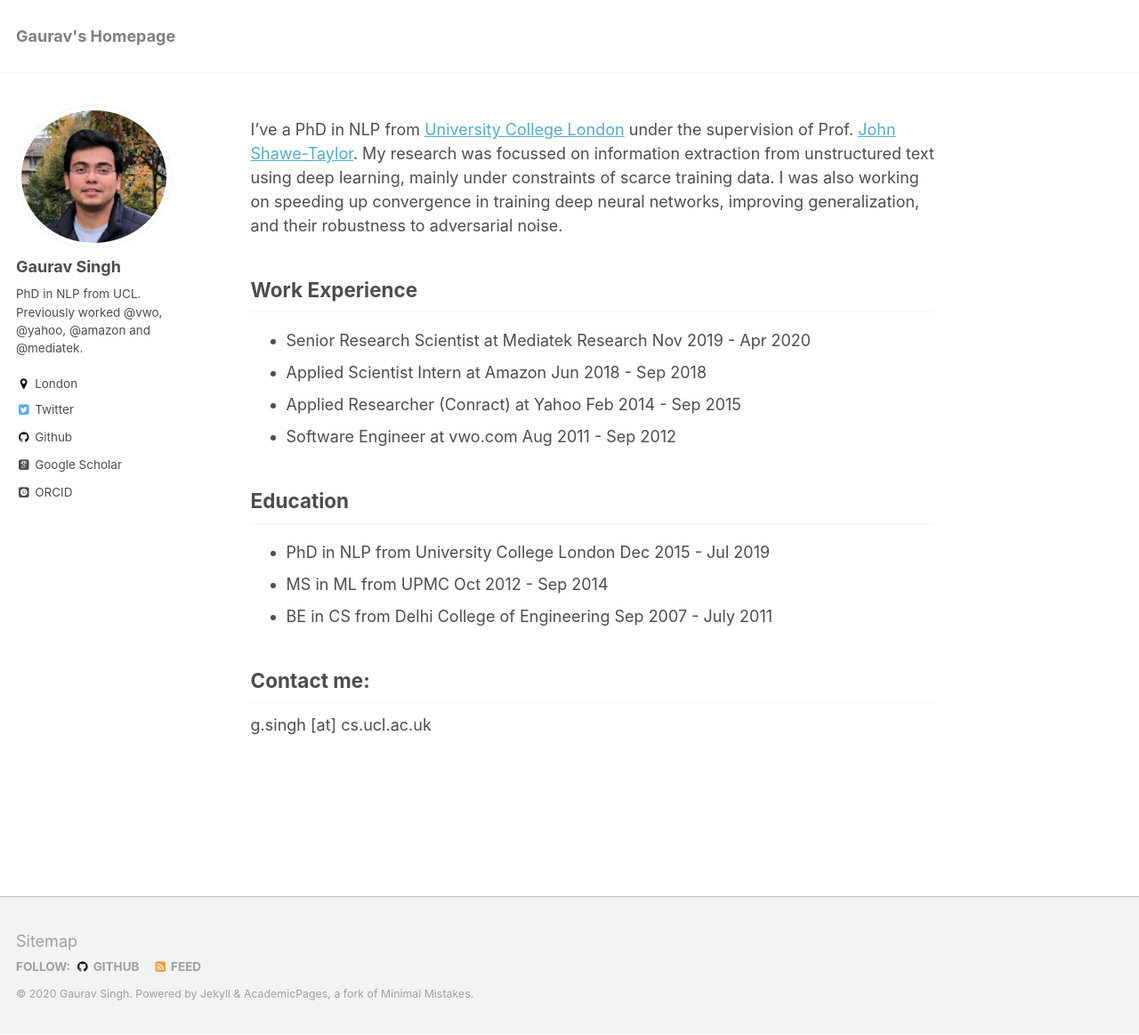
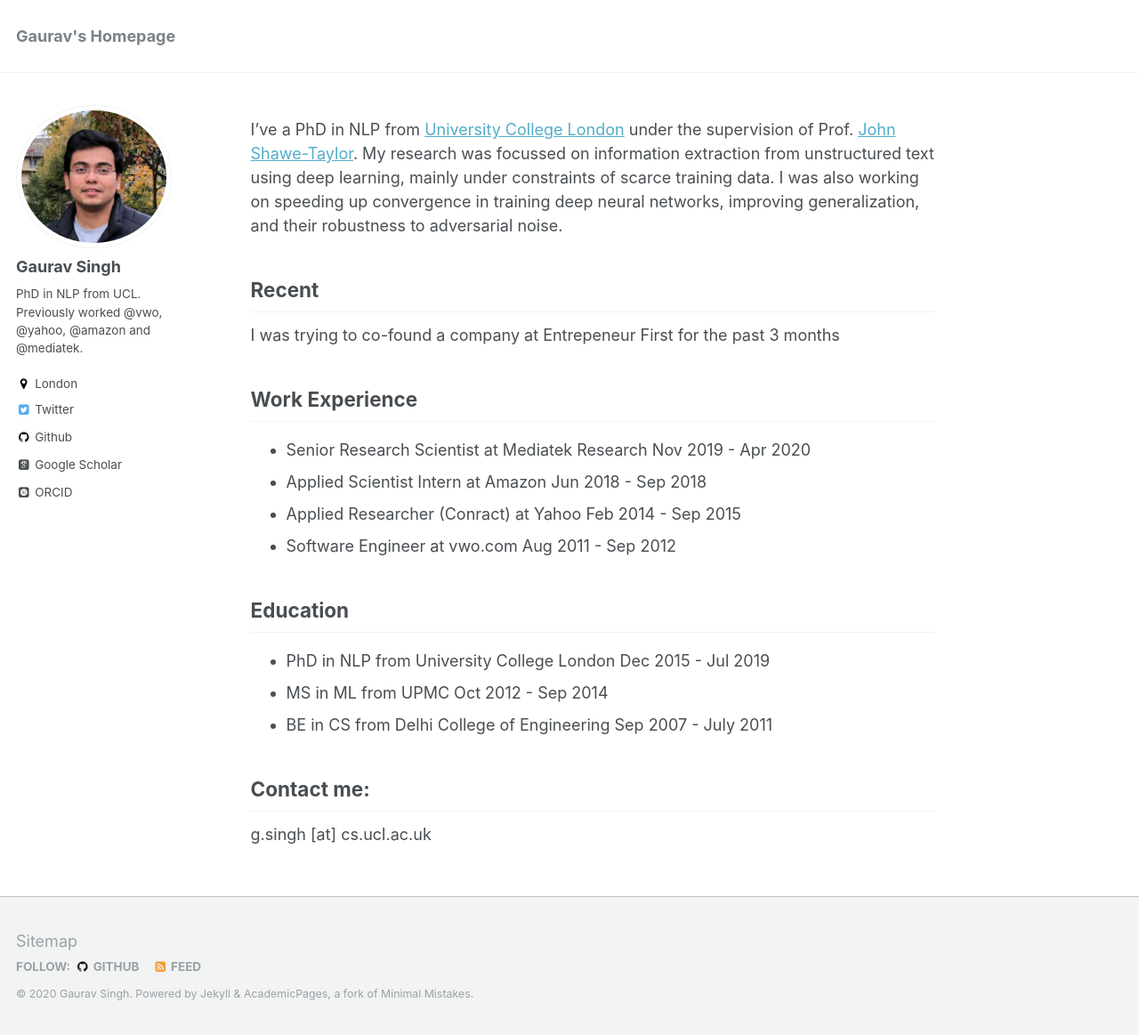
Before and after one commit to gauravsc/gauravsc.github.io, a Jekyll site: the page built from _pages/about.md, in a window 1280 px wide and 1163 px high. Shown: the whole window at 89% size. Built offline with Jekyll 4.4.1, drawn with Linux system fonts in a browser that asks for light colours; some web fonts are replaced.

Commit message:
Update about.md

```diff
--- a/_pages/about.md
+++ b/_pages/about.md
@@ -9,6 +9,10 @@
 ---
 
 I've a PhD in NLP from <a href="https://www.ucl.ac.uk/">University College London</a> under the supervision of Prof. <a href="http://www0.cs.ucl.ac.uk/staff/J.Shawe-Taylor/">John Shawe-Taylor</a>. My research was focussed on information extraction from unstructured text using deep learning, mainly under constraints of scarce training data. I was also working on speeding up convergence in training deep neural networks, improving generalization, and their robustness to adversarial noise.
+
+Recent
+------
+I was trying to co-found a company at Entrepeneur First for the past 3 months
 
 Work Experience
 ------
```
